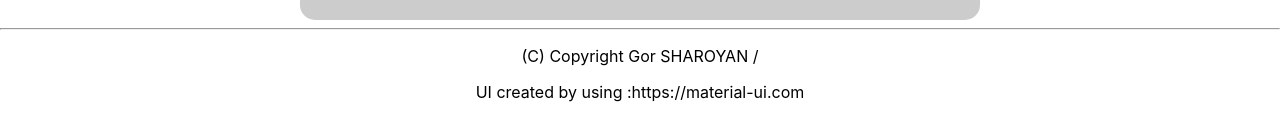
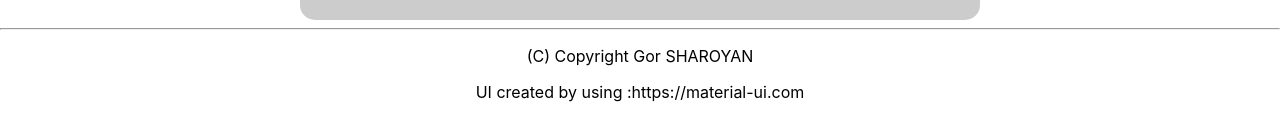
Before and after one commit to GorSharoyan/React_HW_20_login_form, a React (Create React App) app: page / in a window 1280 px wide. Shown: the part 428-564 px from the top of the page. Built offline with nearby package versions, Linux system fonts and the light colour scheme.

Commit message:
changed Footer

```diff
--- a/src/components/Footer/Footer.js
+++ b/src/components/Footer/Footer.js
@@ -6,7 +6,7 @@ export default function Footer() {
  <div>
     <footer>
       <hr></hr>
-        <p>(C) Copyright Gor SHAROYAN /</p>
+        <p>(C) Copyright Gor SHAROYAN</p>
         <p> UI created by using :https://material-ui.com</p>
     </footer>
  </div>
```
